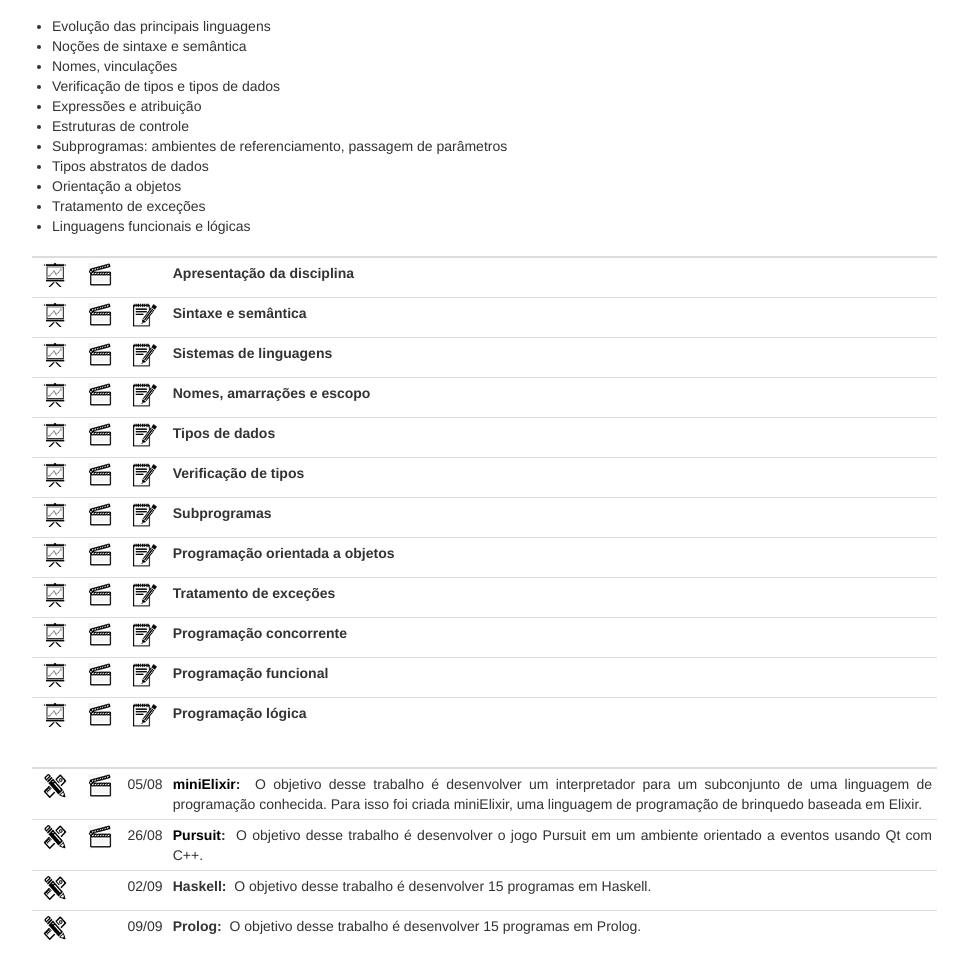
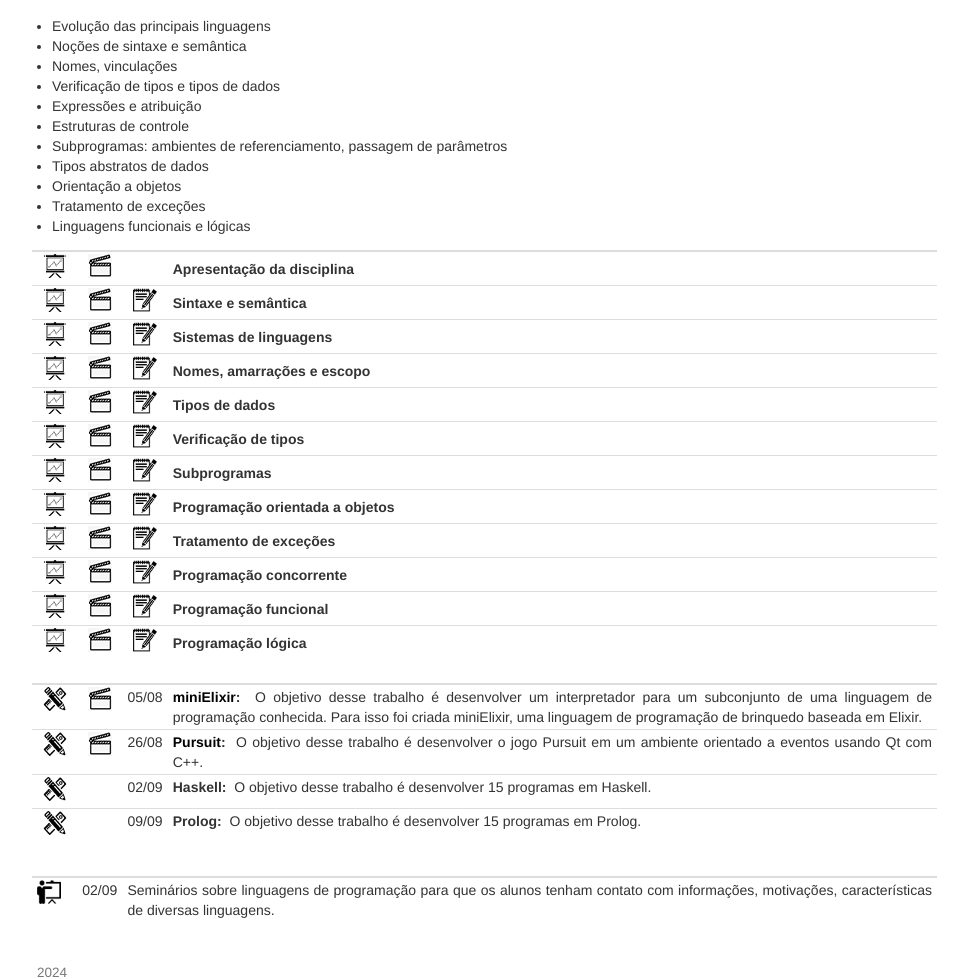
Before and after one commit to rimsa/page, a PHP site: page /page/classes/decom009 in a window 1280 px wide. Shown: the part 1014-1993 px from the top of the page, without its empty margins (253-1221 px from the left). Run offline with PHP 8.4, Linux system fonts and the light colour scheme; data that the repository does not hold is empty.

Commit message:
Minor changes to table style.

```diff
--- a/page/css/rimsa.css
+++ b/page/css/rimsa.css
@@ -384,6 +384,8 @@ body > .container {
 .table-responsive > .table > thead > tr > td,
 .table-responsive > .table > thead > tr > th {
 	white-space: normal;
+    padding: 2px 5px;
+    vertical-align: top;
 }
 
 .table-borderless tbody tr td, .table-borderless tbody tr th, .table-borderless thead tr th {
@@ -884,7 +886,7 @@ section > ul {
 #lessons td.description {
 	text-align: justify;
 	text-justify: inter-word;
-	vertical-align: top;
+    vertical-align: middle;
 }
 
 #lessons span.lecture-icon {
@@ -951,7 +953,6 @@ section > ul {
 #homeworks td.description {
 	text-align: justify;
 	text-justify: inter-word;
-	vertical-align: top;
 }
 
 #homeworks a {
@@ -1004,7 +1005,6 @@ section > ul {
 #projects td.description {
 	text-align: justify;
 	text-justify: inter-word;
-	vertical-align: top;
 }
 
 #projects span.projects-icon {
@@ -1037,7 +1037,6 @@ section > ul {
 #seminars td.description {
 	text-align: justify;
 	text-justify: inter-word;
-	vertical-align: top;
 }
 
 #seminars span.seminars-icon {
```
